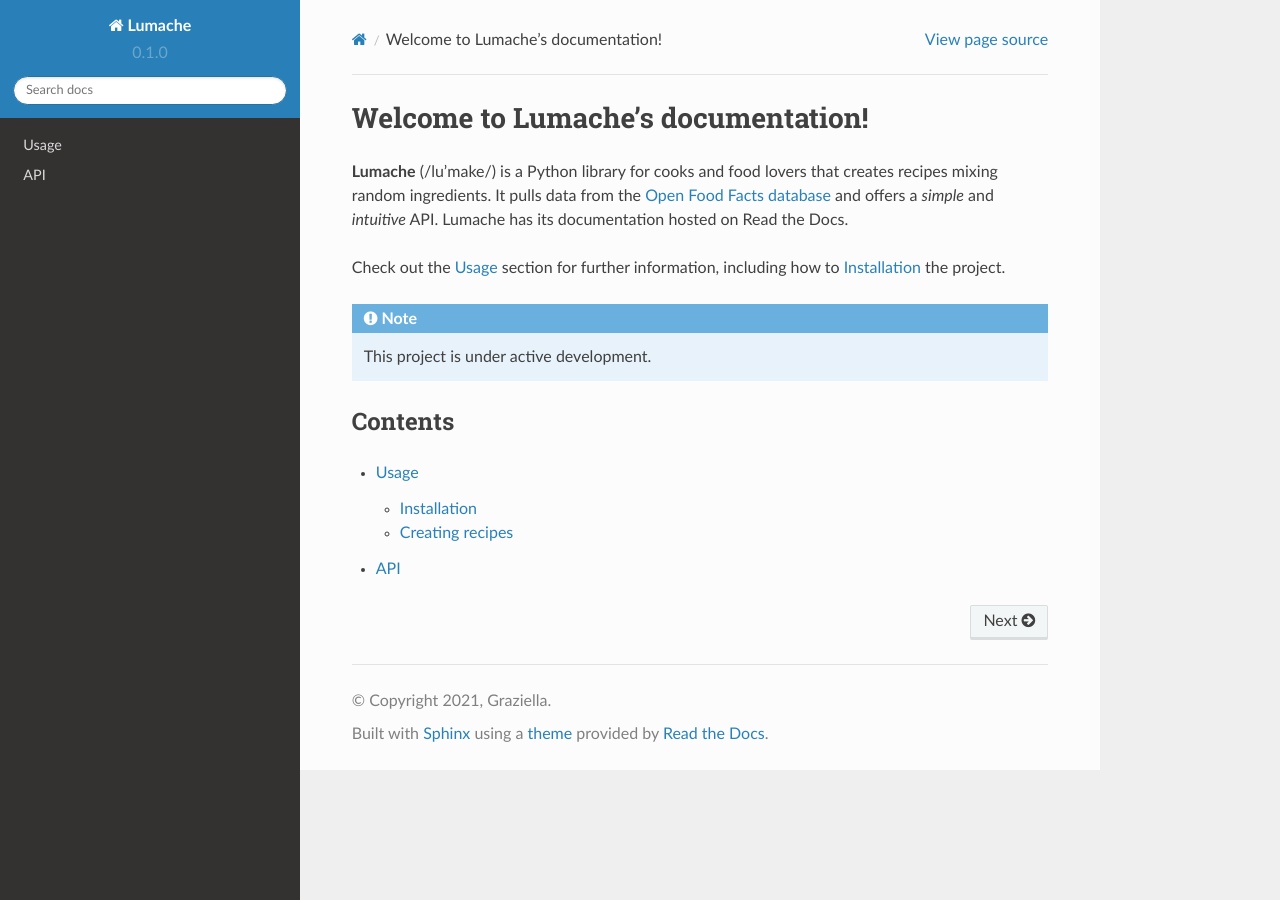
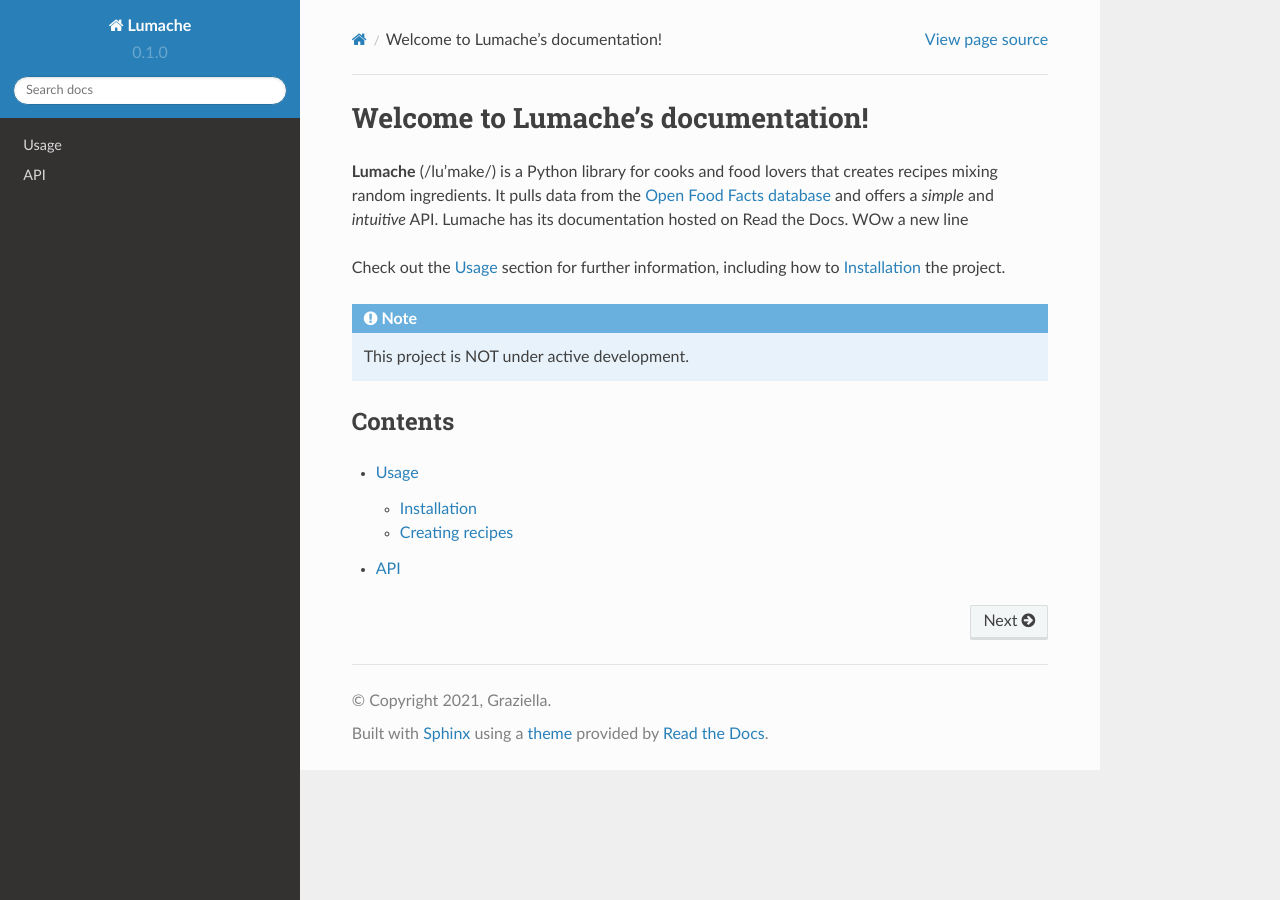
Before and after one commit to Quick-One/rtd-tutorial, a Sphinx documentation site: the page built from docs/source/index.rst, in a window 1280 px wide. Built offline with Sphinx 7.4.7 and the Read the Docs theme 2.0.0, drawn with Linux system fonts in a browser that asks for light colours.

Commit message:
Update index.rst

```diff
--- a/docs/source/index.rst
+++ b/docs/source/index.rst
@@ -4,14 +4,16 @@
 **Lumache** (/lu'make/) is a Python library for cooks and food lovers
 that creates recipes mixing random ingredients.
 It pulls data from the `Open Food Facts database <https://world.openfoodfacts.org/>`_
-and offers a *simple* and *intuitive* API. Lumache has its documentation hosted on Read the Docs.
+and offers a *simple* and *intuitive* API.
+Lumache has its documentation hosted on Read the Docs.
+WOw a new line
 
 Check out the :doc:`usage` section for further information, including
 how to :ref:`installation` the project.
 
 .. note::
 
-   This project is under active development.
+   This project is NOT under active development.
 
 Contents
 --------
```
